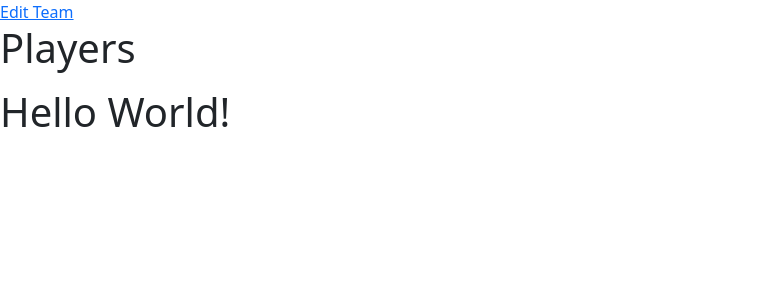
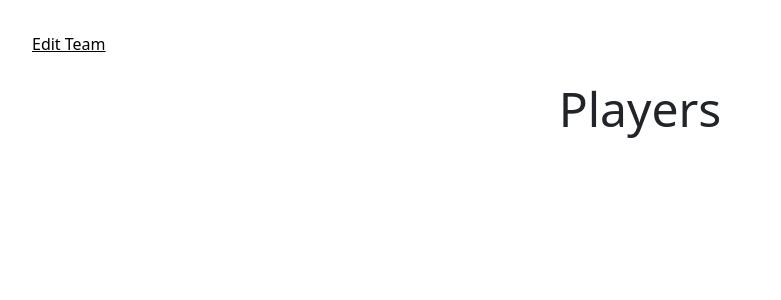
Before and after one commit to nwils000/intermediate-react-practice, a React (Vite) app: page / in a window 1280 px wide. Shown: the top 300 px of the page, without its empty margins (0-781 px from the left). Built offline with nearby package versions, Linux system fonts and the light colour scheme.

Commit message:
finished the assignment

```diff
--- a/src/App.css
+++ b/src/App.css
@@ -14,23 +14,68 @@ body {
   flex-grow: 2;
 }
 
+h1 {
+  font-size: 3rem;
+}
+
+a {
+  color: black;
+  position: absolute;
+  top: 2rem;
+  left: 2rem;
+}
+
+.home {
+  display: flex;
+  flex-direction: column;
+  justify-content: start;
+  padding-top: 5rem;
+  align-items: center;
+  height: 100vh;
+}
+
+.home ul {
+  display: flex;
+  margin: 1rem;
+  flex-direction: column;
+  justify-content: center;
+  align-items: center;
+  padding: 0;
+}
+
+.home .ul-wrapper {
+  display: flex;
+  flex-direction: column;
+  justify-content: center;
+  align-items: center;
+  margin-top: 1rem;
+}
+
+ul .inner-list {
+  display: flex;
+  flex-direction: row;
+  align-items: center;
+  justify-content: center;
+  margin-top: 0;
+}
+
+.player-name {
+  font-size: 1.2rem;
+  font-weight: bold;
+  color: rgb(40, 119, 36);
+}
+
+.home li {
+  list-style-type: none;
+  padding: 0.3rem;
+}
+
 .edit-team {
   display: flex;
   flex-direction: column;
   justify-content: center;
   align-items: center;
   height: 100vh;
-}
-
-.edit-team a {
-  color: black;
-  position: absolute;
-  top: 2rem;
-  left: 2rem;
-}
-
-.edit-team h1 {
-  font-size: 2rem;
 }
 
 .edit-team label {
--- a/src/Home.jsx
+++ b/src/Home.jsx
@@ -1,10 +1,6 @@
 import { Link } from 'react-router-dom';
 import { useContext } from 'react';
 import { TeamContext } from './main';
-
-const Title = () => {
-  return <h1>Hello World!</h1>;
-};
 
 function Home() {
   const { state } = useContext(TeamContext);
@@ -12,21 +8,22 @@ function Home() {
 
   for (let player of state.team) {
     players.push(
-      <ul>
-        <li>Name: {player.name}</li>
-        <li>Health: {player.health}</li>
-        <li>Attack: {player.attack}</li>
-        <li>Speed: {player.speed}</li>
-      </ul>
+      <div className="ul-wrapper">
+        <li className="player-name">{player.name}</li>
+        <ul className="inner-list">
+          <li>Health: {player.health}</li>
+          <li>Attack: {player.attack}</li>
+          <li>Speed: {player.speed}</li>
+        </ul>
+      </div>
     );
   }
 
   return (
-    <div className='home'>
+    <div className="home">
       <Link to="/edit-team">Edit Team</Link>
       <h1>Players</h1>
       <ul>{players.map((e) => e)}</ul>
-      <Title />
     </div>
   );
 }
```
